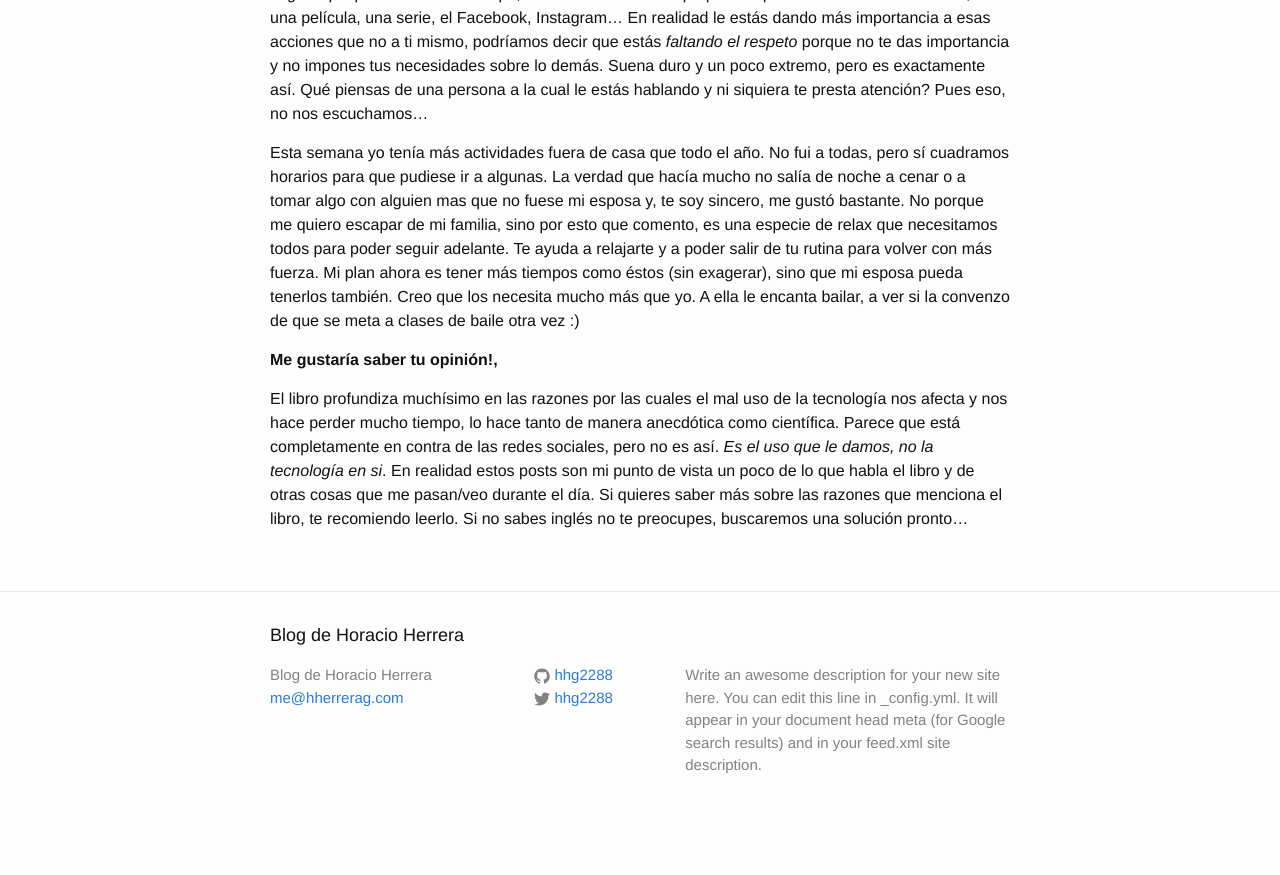
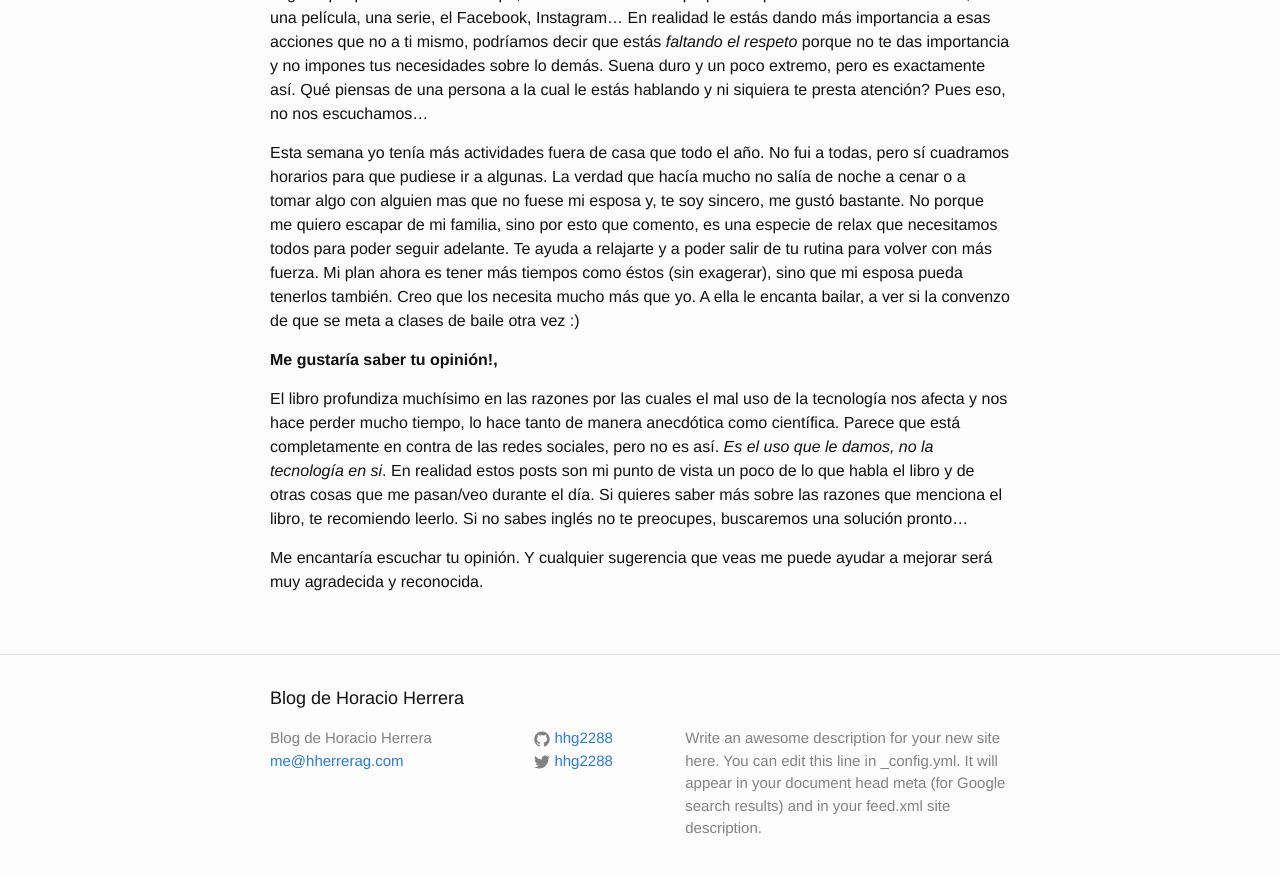
Before and after one commit to hhg2288/hhg2288.github.io, a Jekyll site: the page built from _posts/2015-12-13-nuestro-peor-enemigo.md, in a window 1280 px wide and 900 px high, scrolled down 1059 px. Shown: the top 875 px of the window. Built offline with Jekyll 4.4.1, drawn with Linux system fonts in a browser that asks for light colours; before the commit the page ends 1896 px from its top, so only the background shows below that.

Commit message:
agregado ultimo párrafo. borrado por error

```diff
--- a/_posts/2015-12-13-nuestro-peor-enemigo.md
+++ b/_posts/2015-12-13-nuestro-peor-enemigo.md
@@ -22,3 +22,5 @@ Esta semana yo tenía más actividades fuera de casa  que todo el año. No fui a
 **Me gustaría saber tu opinión!,**
 
 El libro profundiza muchísimo en las razones por las cuales el mal uso de la tecnología nos afecta y nos hace perder mucho tiempo, lo hace tanto de manera anecdótica como científica. Parece que está completamente en contra de las redes sociales, pero no es así. *Es el uso que le damos, no la tecnología en si*. En realidad estos posts son mi punto de vista un poco de lo que habla el libro y de otras cosas que me pasan/veo durante el día. Si quieres saber más sobre las razones que menciona el libro, te recomiendo leerlo. Si no sabes inglés no te preocupes, buscaremos una solución pronto...
+
+Me encantaría escuchar tu opinión. Y cualquier sugerencia que veas me puede ayudar a mejorar será muy agradecida y reconocida.
```
